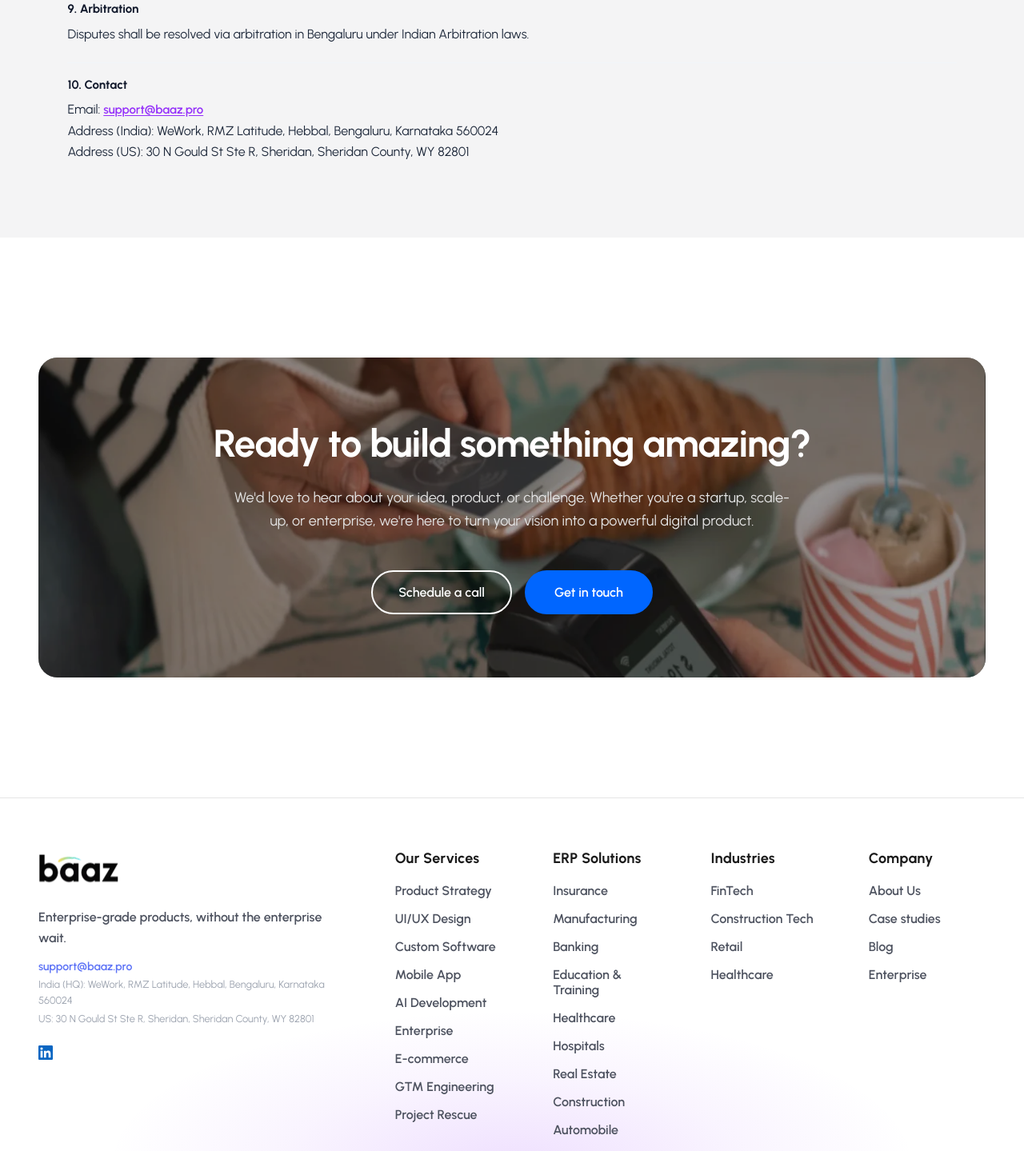
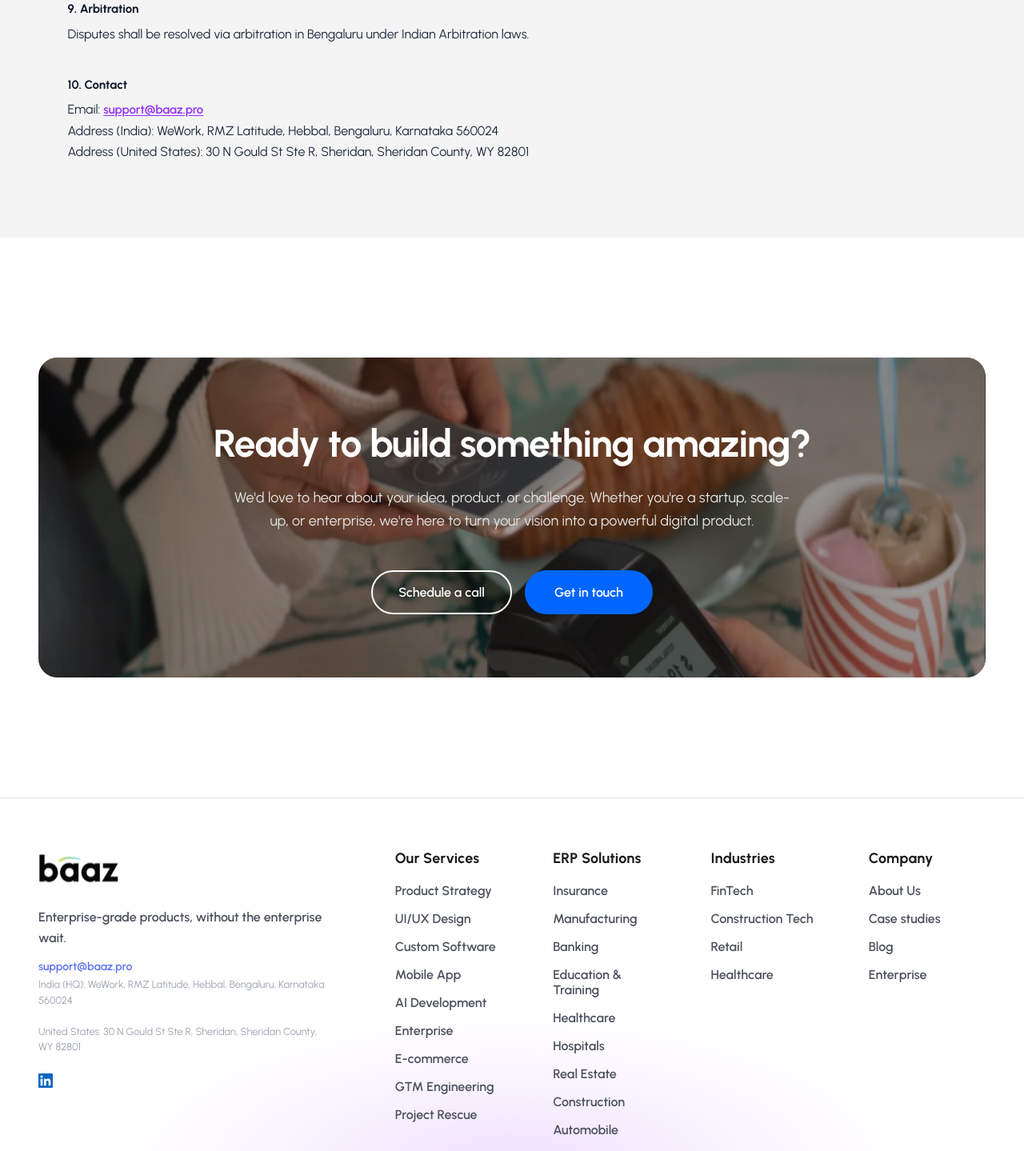
Before and after one commit to rubensavio/baazportfolio, a Next.js app: page /terms in a window 1280 px wide. Shown: the part 1080-2519 px from the top of the page at 80% size. Built offline with nearby package versions, Linux system fonts and the light colour scheme; no server answers.

Commit message:
Changed US to United States

```diff
--- a/app/terms/page.js
+++ b/app/terms/page.js
@@ -2,7 +2,10 @@ import React from "react";
 import ClientNavbar from "../../components/ClientNavbar/ClientNavbar";
 import CTA from "../../components/CTA/CTA";
 import Footer from "../../components/Footer/Footer";
-import { INDIA_ADDRESS_LINE, US_ADDRESS_LINE } from "../../lib/companyAddresses";
+import {
+  INDIA_ADDRESS_LINE,
+  US_ADDRESS_LINE,
+} from "../../lib/companyAddresses";
 import "../legal/legal-page.scss";
 
 export default function TermsPage() {
@@ -84,7 +87,7 @@ export default function TermsPage() {
               <br />
               Address (India): {INDIA_ADDRESS_LINE}
               <br />
-              Address (US): {US_ADDRESS_LINE}
+              Address (United States): {US_ADDRESS_LINE}
             </p>
           </div>
         </article>
--- a/components/Footer/Footer.js
+++ b/components/Footer/Footer.js
@@ -1,5 +1,8 @@
 import Link from "next/link";
-import { INDIA_ADDRESS_LINE, US_ADDRESS_LINE } from "../../lib/companyAddresses";
+import {
+  INDIA_ADDRESS_LINE,
+  US_ADDRESS_LINE,
+} from "../../lib/companyAddresses";
 import "./Footer.scss";
 
 const Footer = () => {
@@ -28,7 +31,9 @@ const Footer = () => {
               <span className="footer-address">
                 India (HQ): {INDIA_ADDRESS_LINE}
               </span>
-              <span className="footer-address">US: {US_ADDRESS_LINE}</span>
+              <span className="footer-address footer-address-us">
+                United States: {US_ADDRESS_LINE}
+              </span>
             </address>
             <div className="footer-social">
               <a
--- a/components/Footer/Footer.scss
+++ b/components/Footer/Footer.scss
@@ -96,6 +96,10 @@
   font-weight: 400;
   color: #9ca3af;
   line-height: 1.5;
+}
+
+.footer-address-us {
+  margin-top: 1rem;
 }
 
 .footer-social {
```
Also changed, not shown: app/privacy/page.js (+5 -2 lines).
